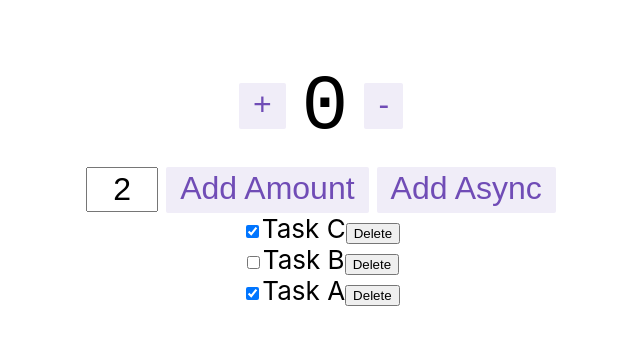
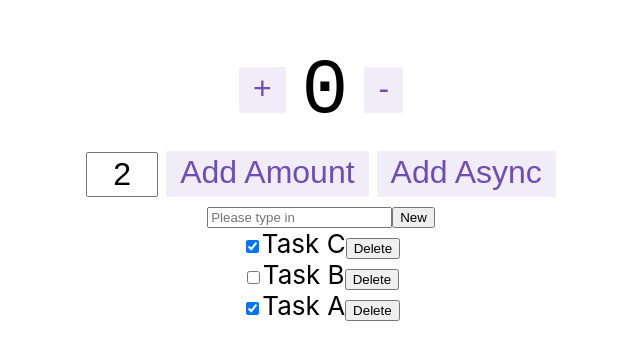
Before and after one commit to taserbeat/rtk_basic, a React (Create React App) app: page / in a window 1280 px wide. Shown: the part 217-576 px from the top of the page, without its empty margins (319-959 px from the left). Built offline with nearby package versions, Linux system fonts and the light colour scheme.

Commit message:
新規タスク登録用のコンポーネントを作成

```diff
--- a/src/App.js
+++ b/src/App.js
@@ -2,12 +2,14 @@ import React from 'react';
 import { Counter } from './features/counter/Counter';
 import './App.css';
 import TaskList from './features/task/TaskList';
+import TaskInput from './features/task/TaskInput';
 
 function App() {
   return (
     <div className="App">
       <header className="App-header">
         <Counter />
+        <TaskInput />
         <TaskList />
       </header>
     </div>
--- /dev/null
+++ b/src/features/task/TaskInput.js
@@ -0,0 +1,32 @@
+import React, { useState } from 'react';
+import { useDispatch } from 'react-redux';
+import { newTask } from './TaskSlice';
+
+const TaskInput = () => {
+    const dispatch = useDispatch();
+    const [editTitle, setEditTitle] = useState('');
+
+    const handleTitleChange = (e) => {
+        setEditTitle(e.target.value);
+    };
+
+    const handleSubmit = (e) => {
+        e.preventDefault();
+        dispatch(newTask(editTitle));
+        setEditTitle('');
+    }
+
+    return (
+        <form onSubmit={handleSubmit}>
+            <input
+                type="text"
+                value={editTitle}
+                onChange={handleTitleChange}
+                placeholder='Please type in'
+            />
+            <button>New</button>
+        </form>
+    )
+}
+
+export default TaskInput;
```
